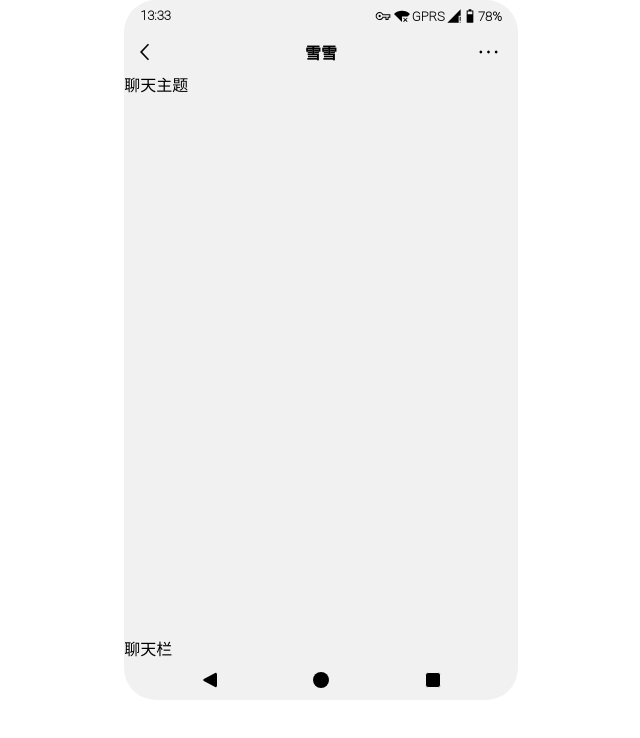
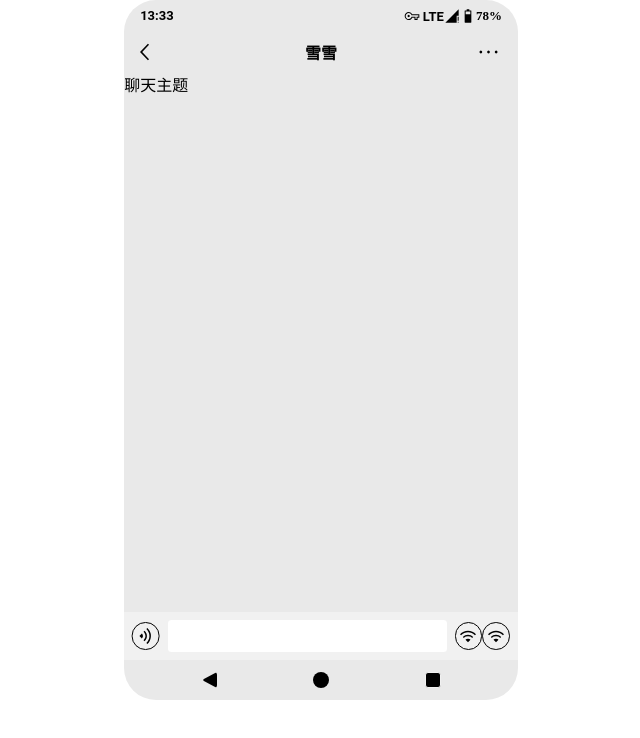
Before and after one commit to xubeiyan/ni-chat, a React (Vite) app: page / in a window 1280 px wide. Shown: the top 738 px of the page, without its empty margins (319-959 px from the left). Built offline with nearby package versions, Linux system fonts and the light colour scheme.

Commit message:
modify MessageBar.jsx

```diff
--- a/src/components/Main.css
+++ b/src/components/Main.css
@@ -1,6 +1,5 @@
 .main-container {
   margin: 0 auto;
-  background-color: #f1f1f1;
+  background-color: #e9e9e9;
   position: relative;
-  font-family: 'Roboto Thin';
 }
--- a/src/components/Main.jsx
+++ b/src/components/Main.jsx
@@ -20,8 +20,8 @@ const Main = () => {
     <div className="main-container" style={roundRadiusStyle}>
       <PhoneStatusBar
         type={phoneType}
-        wifi={60} wifiConnected={true} cellular={'noInternet'}
-        battery={78} wirelessGeneration="GPRS" />
+        wifi={60} wifiConnected={false} cellular={'noInternet'}
+        battery={78} wirelessGeneration="LTE" />
       <ChatTitle name="雪雪" />
       <ChatBody />
       <MessageBar />
--- a/src/components/MessageBar.css
+++ b/src/components/MessageBar.css
@@ -1,4 +1,45 @@
 .message-bar {
   position: absolute;
   bottom: 2.5em;
+  padding: .5em;
+  display: flex;
+  align-items: center;
+  width: 100%;
+  background-color: #f1f1f1;
 }
+
+.input-icon-container {
+  border: 1.4px solid black;
+  border-radius: 50%;
+  flex-shrink: 1;
+}
+
+.input-text-container {
+  flex-grow: 99;
+  height: 2em;
+  margin: 0 .5em;
+}
+
+.input-text {
+  border-radius: .2em;
+  caret-color: lightgreen;
+  font-size: 1.1em;
+  padding: 0 .3em;
+  border: 0;
+  width: 100%;
+  height: 100%;
+}
+
+.input-text:focus-visible {
+  outline: none;
+}
+
+.input-switch {
+  rotate: 90deg;
+}
+
+.switch-icon {
+  margin: .3em;
+  width: 1em;
+  display: block;
+}
--- a/src/components/MessageBar.jsx
+++ b/src/components/MessageBar.jsx
@@ -1,8 +1,23 @@
+import speakIcon from '../assets/messageBar/speak.svg';
+
 import './MessageBar.css';
 
 const MessageBar = () => {
   return (
-    <div className="message-bar">聊天栏</div>
+    <div className="message-bar">
+      <div className='input-switch input-icon-container'>
+        <img src={speakIcon} className="switch-icon"/>
+      </div>
+      <div className="input-text-container">
+        <input className="input-text" type="text" />
+      </div>
+      <div className='input-emoji input-icon-container'>
+        <img src={speakIcon} className="switch-icon"/>
+      </div>
+      <div className='input-plus input-icon-container'>
+        <img src={speakIcon} className="switch-icon"/>
+      </div>
+    </div>
   )
 }
 
--- /dev/null
+++ b/src/components/statusBar/StatusBarStyle.css
@@ -0,0 +1,5 @@
+.status-bar-text {
+  font-size: small;
+  font-weight: 600;
+  font-family: 'Roboto';
+}
--- a/src/components/statusBar/Time.jsx
+++ b/src/components/statusBar/Time.jsx
@@ -1,3 +1,5 @@
+import './StatusBarStyle.css';
+
 const Time = ({hours, minutes}) => {
     if (hours == undefined) hours = new Date().getHours();
     if (minutes == undefined) minutes = new Date().getMinutes();
@@ -6,13 +8,8 @@ const Time = ({hours, minutes}) => {
     let hourText = hours < 10 ? `0${hours}` : `${hours}`;
     let minutesText = minutes < 10 ? `0${minutes}` : `${minutes}`;
 
-    const style = {
-        fontSize: 'small',
-        fontWeight: '600',
-    }
-
     return (
-        <span style={style}>{hourText}:{minutesText}</span>
+        <span className='status-bar-text'>{hourText}:{minutesText}</span>
     )
 }
 
--- a/src/components/statusBar/cellular/CellularIcon.jsx
+++ b/src/components/statusBar/cellular/CellularIcon.jsx
@@ -5,14 +5,10 @@ import cellularIcon3 from "../../../assets/statusBar/signal_cellular3.svg";
 import cellularIcon4 from "../../../assets/statusBar/signal_cellular4.svg";
 import cellularIconNoInternet from "../../../assets/statusBar/signal_cellular_no_internet.svg";
 
+import '../StatusBarStyle.css';
+
 const style = {
     height: '1em',
-}
-
-const wirelessStyle = {
-    fontSize: 'small',
-    fontWeight: 500,
-    padding: '0 .1em'
 }
 
 const CellularIcon = ({ celluar, wirelessGeneration }) => {
@@ -28,7 +24,7 @@ const CellularIcon = ({ celluar, wirelessGeneration }) => {
     // console.log(isRenderGenerationIcon)
     return (
         <>
-            {isRenderGenerationIcon && <span style={wirelessStyle}>{ wirelessGeneration }</span>}
+            {isRenderGenerationIcon && <span className="status-bar-text">{ wirelessGeneration }</span>}
             <img style={style} src={cellularIconEnum} />
         </>
     )
```
Also changed, not shown: src/assets/messageBar/chat.svg (added), src/assets/messageBar/speak.svg (added).
